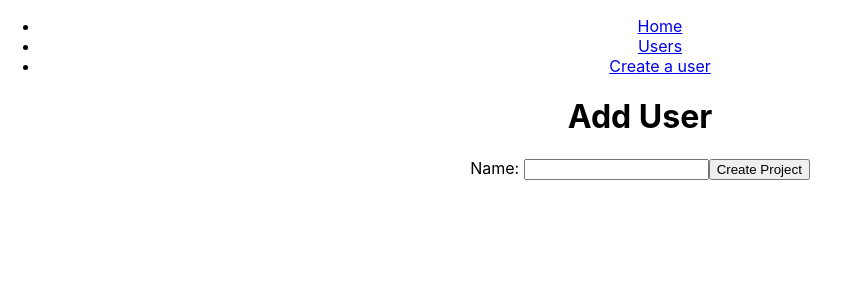
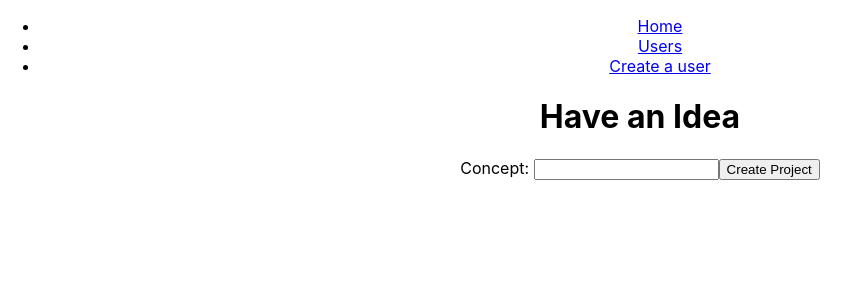
Before and after one commit to Ejo415/app-sketchbook, a React (Create React App) app in the folder app-sketchbook-front/: page /project/1/new in a window 1280 px wide. Shown: the top 300 px of the page, without its empty margins (0-860 px from the left). Built offline with nearby package versions, Linux system fonts and the light colour scheme.

Commit message:
got form working and linked to user

```diff
--- a/app-sketchbook-front/src/components/ProjectForm.js
+++ b/app-sketchbook-front/src/components/ProjectForm.js
@@ -9,21 +9,22 @@ class ProjectForm extends Component {
 
   submit = (e) => {
     e.preventDefault();
-    this.props.createProject(this.state);
+    console.log(this.props.user);
+    this.props.createProject(this.state, this.props.user);
     this.setState({
       concept: "",
     });
-    //this.props.history.push("/users");
+    this.props.history.push(`/users/${this.props.user.id}`);
   };
 
   render() {
     return (
       <div>
-        <h1>Add User</h1>
+        <h1>Have an Idea</h1>
         <form onSubmit={this.submit}>
-          Name:{" "}
+          Concept:{" "}
           <input
-            onChange={(e) => this.setState({ name: e.target.value })}
+            onChange={(e) => this.setState({ concept: e.target.value })}
             type="text"
             value={this.state.name}
           />
@@ -34,4 +35,14 @@ class ProjectForm extends Component {
   }
 }
 
-export default connect(null, { createProject })(ProjectForm);
+const mapStateToProps = ({ users }, props) => {
+  const userId = +props.match.params.id;
+  const user = users.all.find(function (u) {
+    return u.id === userId;
+  });
+  return {
+    user,
+  };
+};
+
+export default connect(mapStateToProps, { createProject })(ProjectForm);
```
